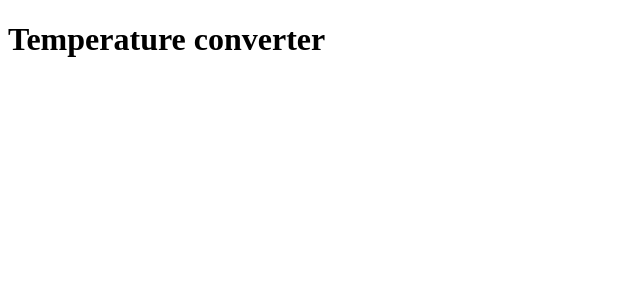
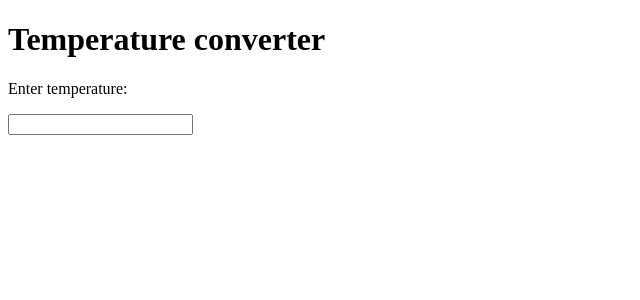
Before and after one commit to AnaScuturici/temperature-converter, a Vue app: page / in a window 1280 px wide. Shown: the top 300 px of the page, without its empty margins (0-640 px from the left). Built offline with nearby package versions, Linux system fonts and the light colour scheme.

Commit message:
add input component

```diff
--- a/src/App.vue
+++ b/src/App.vue
@@ -1,16 +1,19 @@
 <template>
   <div class="container">
     <Header title="Temperature converter"/>
+    <Input title="temperature"/>
   </div>
 </template>
 
 <script>
 import Header from "./components/Header.vue";
+import Input from "./components/Input.vue";
 
 export default {
   name: "App",
   components: {
     Header,
+    Input,
   }
 };
 </script>
--- /dev/null
+++ b/src/components/Input.vue
@@ -0,0 +1,19 @@
+<template>
+    <div>
+        <p>Enter {{title}}:</p>
+        <input type="number">
+    </div>
+</template>
+
+<script>
+export default {
+    name: "Input",
+    props: {
+        type: Number,
+        title: String,
+    },
+}
+</script>
+
+<style>
+</style>
```
